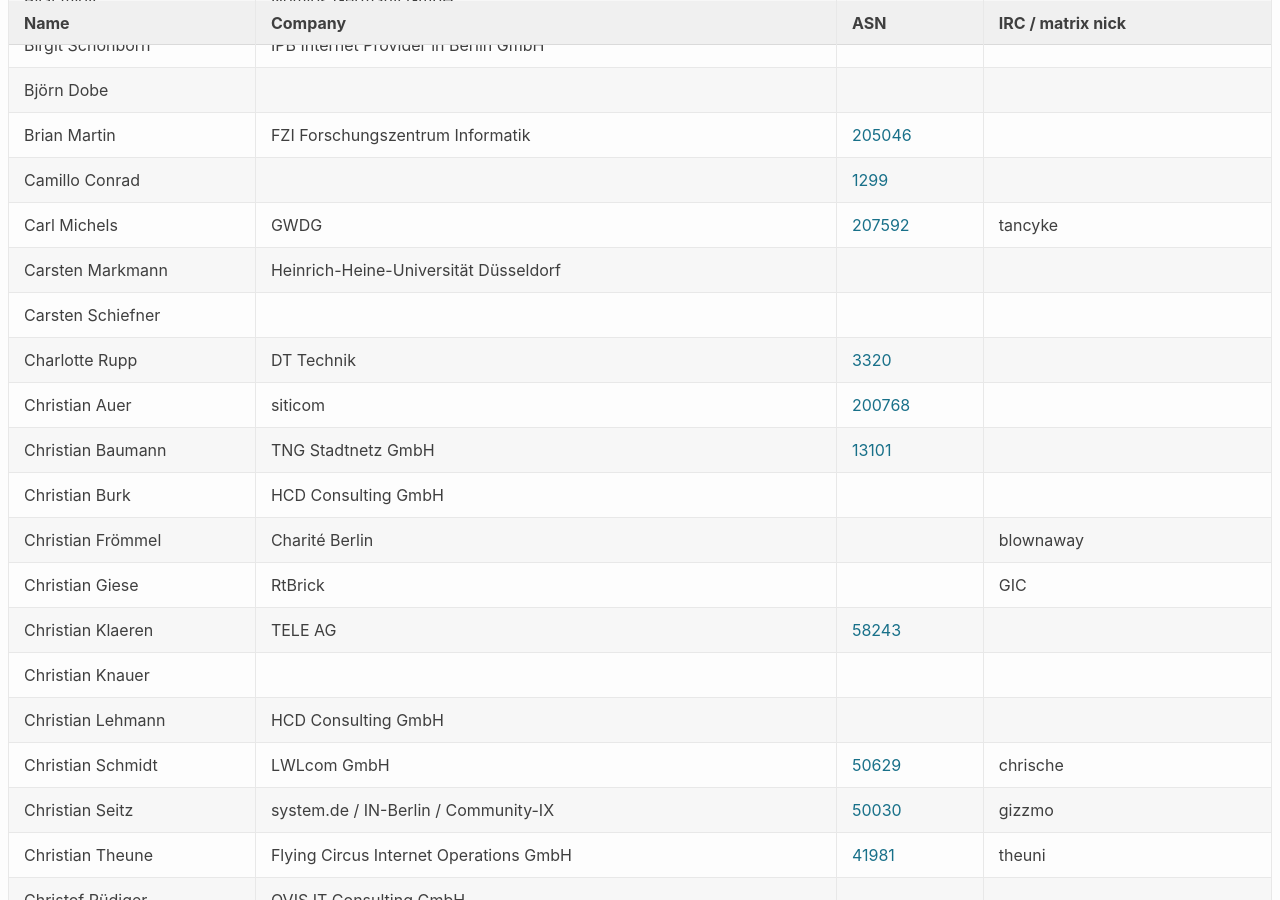
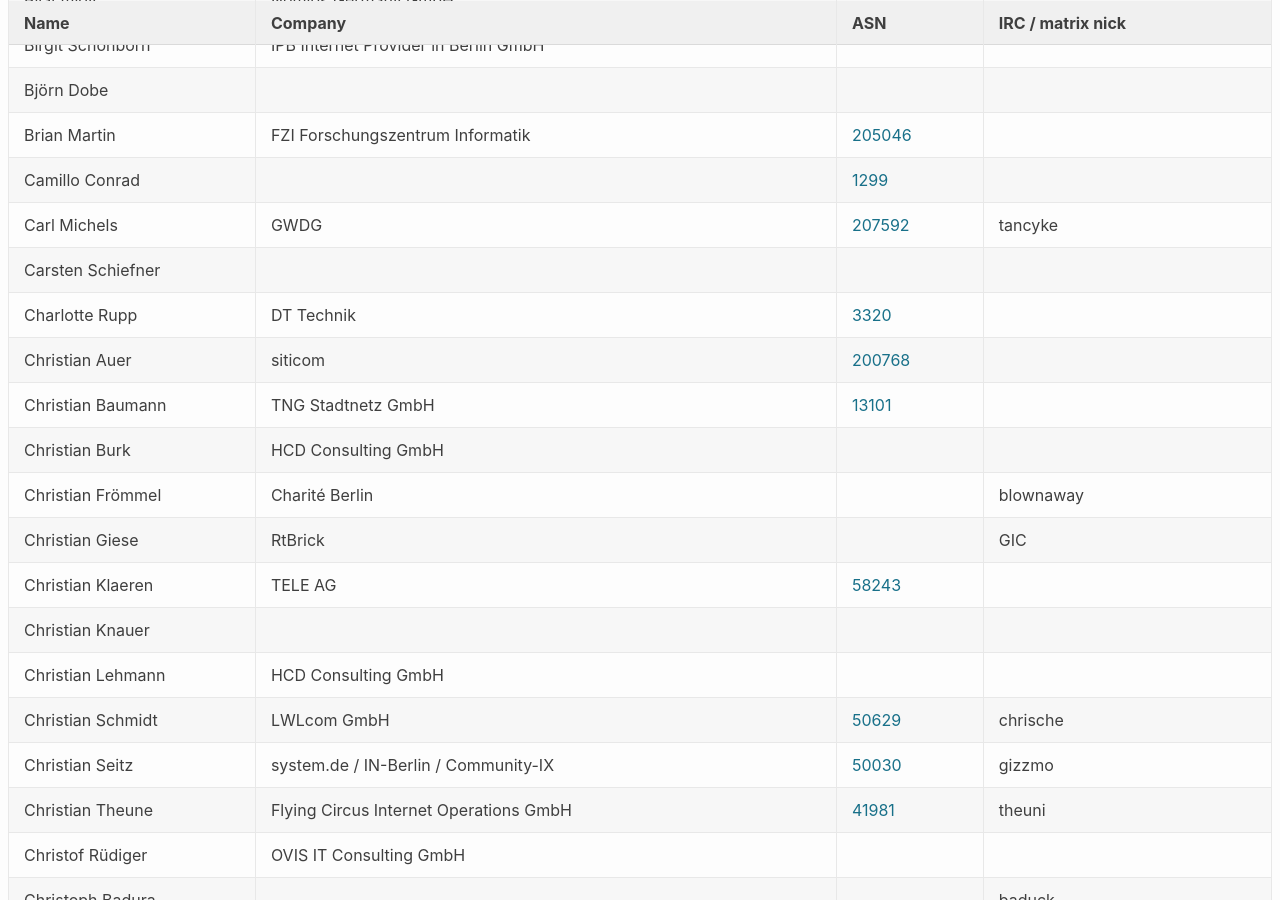
Before and after one commit to denog/pretix-attendeelist, a Jekyll site: the page built from denog16/index.markdown, in a window 1280 px wide and 900 px high, scrolled down 2428 px. Built offline with Jekyll 4.4.1, drawn with Linux system fonts in a browser that asks for light colours.

Commit message:
Latest data: Tue Oct 22 22:10:51 UTC 2024

```diff
--- a/_data/attendees_denog16_onsite.json
+++ b/_data/attendees_denog16_onsite.json
@@ -336,12 +336,6 @@
     "asn": "207592"
   },
   {
-    "name": "Carsten Markmann",
-    "company": "Heinrich-Heine-Universität Düsseldorf",
-    "irc": null,
-    "asn": null
-  },
-  {
     "name": "Carsten Schiefner",
     "company": null,
     "irc": null,
```
